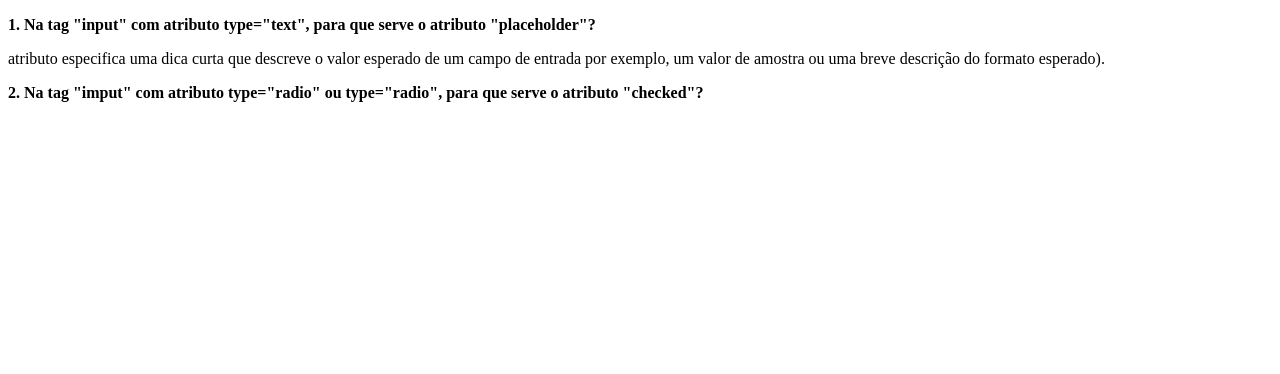
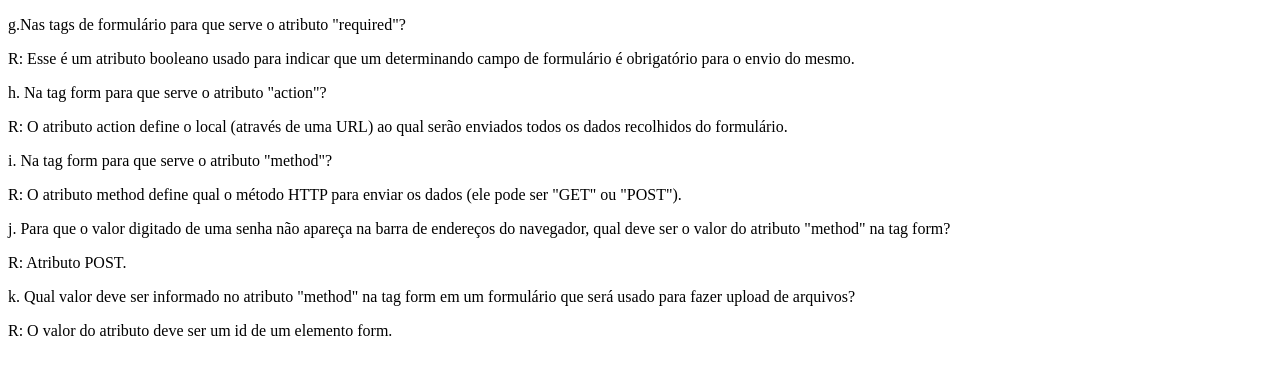
Before and after one commit to Varangoi/Formulario.HTML, a plain HTML site: page index.html in a window 1280 px wide. Drawn offline with Linux system fonts and the light colour scheme.

Commit message:
Add files via upload

```diff
--- a/index.html
+++ b/index.html
@@ -1,21 +1,42 @@
 <!DOCTYPE html>
-<html lang="pt-br">
-  <head>
-    <title>perguntas    </title>
-    <meta charset="utf-8">
-  </head>
-  <body>
-      <p><b>
-       1. Na tag "input" com atributo type="text", para que serve o atributo "placeholder"?
-
-      </b>
-
-      </p>    atributo especifica uma dica curta que descreve o valor esperado de um campo de entrada por exemplo, um valor de amostra ou uma breve descrição do formato esperado).
-
-      <p> <b>
-      2.  Na tag "imput" com atributo type="radio" ou type="radio", para que serve o atributo "checked"?
-
-      </b>
-
-      </p>
-  </body>
+<html lang="en">
+<head>
+    <meta charset="UTF-8">
+    <meta http-equiv="X-UA-Compatible" content="IE=edge">
+    <meta name="viewport" content="width=device-width, initial-scale=1.0">
+    <title>Document</title>
+</head>
+<body>
+    <p>
+    g.Nas tags de formulário para que serve o atributo "required"?
+    </p>
+    <p>
+    R: Esse é um atributo booleano usado para indicar que um determinando campo de formulário é obrigatório para o envio do mesmo.
+    </p>
+    <p>
+    h. Na tag form para que serve o atributo "action"?
+    </p>
+    <p>
+    R: O atributo action define o local (através de uma URL) ao qual serão enviados todos os dados recolhidos do formulário.
+    </p>
+    <p>
+    i. Na tag form para que serve o atributo "method"?
+    </p>
+    <p>
+    R: O atributo method define qual o método HTTP para enviar os dados (ele pode ser "GET" ou "POST").
+    </p>
+    <p>
+    j. Para que o valor digitado de uma senha não apareça na barra de endereços do navegador, qual deve ser o valor do atributo "method" na tag form?
+    </p>
+    <p>
+    R: Atributo POST.
+    </p>
+    <p>
+    k. Qual valor deve ser informado no atributo "method" na tag form em um formulário que será usado para fazer upload de arquivos?
+    </p>
+    <p>
+    R: O valor do atributo deve ser um id de um elemento form.
+    </p>
+</ol>
+</body>
+</html>
```
